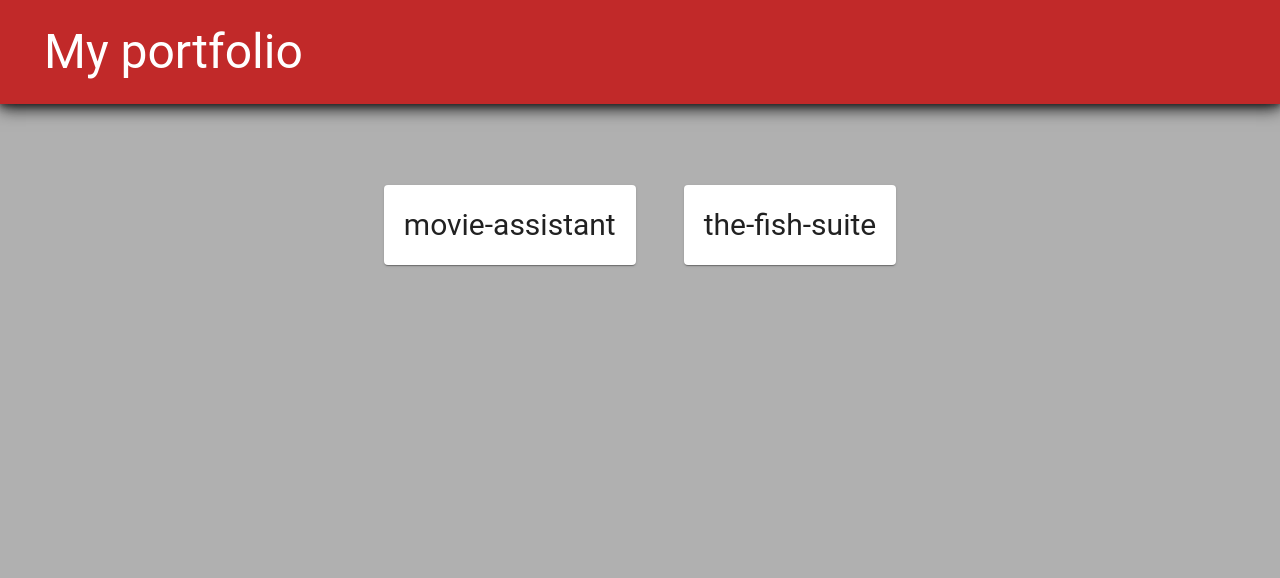
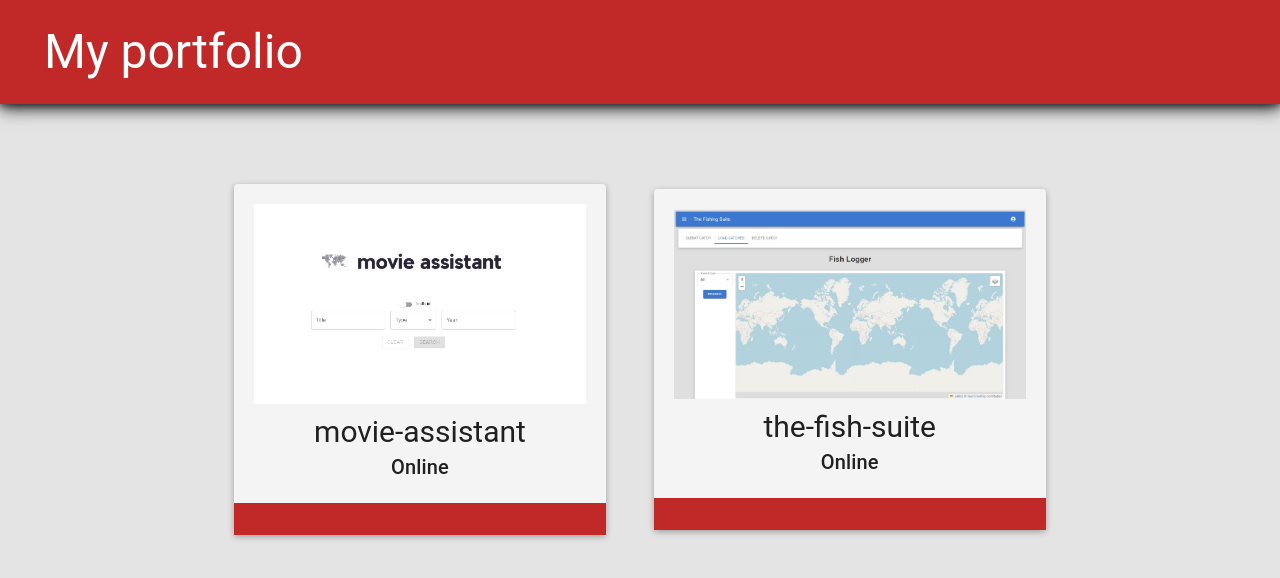
Before and after one commit to bobby1072/My-portfolio, a React (Create React App) app: page / in a window 1280 px wide. Shown: the top 578 px of the page. Built offline with nearby package versions, Linux system fonts and the light colour scheme; the HTML template or start-up script is replaced by a standard one.

Commit message:
Finish small media tab and create big one

```diff
--- a/src/App.css
+++ b/src/App.css
@@ -2,7 +2,8 @@
   text-align: center;
   font-size: calc(10px + 2vmin);
   min-height: 100vh;
-  background-color: #b0b0b0;
+  background-color: #E4E4E4;
+  font-family: 'Open Sans', sans-serif;
   font-size: calc(10px + 2vmin);
   color: rgb(0, 0, 0);
 }
--- a/src/common/IApplication.ts
+++ b/src/common/IApplication.ts
@@ -1,7 +1,8 @@
 export default interface IApplication {
-  image?: string;
+  image?: any;
   name: string;
   description: string;
+  online: boolean;
   githubUrl?: string;
   desktopApp?: IDesktopApp;
   webApp?: IWebApp;
--- a/src/components/SmallProjectTab.tsx
+++ b/src/components/SmallProjectTab.tsx
@@ -1,24 +1,61 @@
-import { Grid, Paper, Typography } from "@mui/material";
+import { Box, Grid, Paper, Typography, useTheme } from "@mui/material";
 import IApplication from "../common/IApplication";
 interface ISmallProjectTabProps {
   project: IApplication;
 }
 export default function SmallProjectTab(props: ISmallProjectTabProps) {
   const { project } = props;
+  const theme = useTheme();
   return (
-    <Paper>
+    <Paper
+      sx={{
+        backgroundColor: "#F4F4F4",
+        boxShadow: "0 2px 6px rgba(0, 0, 0, 0.3)",
+      }}
+    >
       <Grid
         container
         direction="column"
         justifyContent="center"
         alignItems="center"
-        sx={{ padding: 2.5 }}
       >
         <Grid item>
-          <Typography variant="h5" fontSize={30}>
-            {project.name}
-          </Typography>
+          <Grid
+            container
+            direction="column"
+            justifyContent="center"
+            alignItems="center"
+            sx={{ padding: 2.5 }}
+          >
+            {project.image && (
+              <Grid item>
+                <Box
+                  component="img"
+                  alt={project.name}
+                  src={project.image}
+                  sx={{ maxWidth: "44vh", maxHeight: "25vh" }}
+                />
+              </Grid>
+            )}
+            <Grid item>
+              <Typography variant="h5" fontSize={30}>
+                {project.name}
+              </Typography>
+            </Grid>
+            <Grid item>
+              <Typography variant="subtitle2" fontSize={20}>
+                {project.online ? "Online" : "Offline"}
+              </Typography>
+            </Grid>
+          </Grid>
         </Grid>
+        <Box
+          sx={{
+            width: "100%",
+            height: theme.spacing(4),
+            backgroundColor: theme.palette.primary.main,
+          }}
+        />
       </Grid>
     </Paper>
   );
--- a/src/data/Projects.ts
+++ b/src/data/Projects.ts
@@ -1,10 +1,13 @@
 import IApplication from "../common/IApplication";
 import DesktopAppServiceProvider from "../utils/DesktopAppServiceProvider";
-
+import fishingSuitePhoto from "./images/fishingsuite.png";
+import movieAssistantPhoto from "./images/movie-assistant.png";
 export default abstract class Projects {
   public static ProjectArray: IApplication[] = [
     {
       name: "movie-assistant",
+      image: movieAssistantPhoto,
+      online: true,
       description:
         "An application used to help you find information about different types of media such as films and series.",
       desktopApp: {
@@ -15,6 +18,8 @@ export default abstract class Projects {
     },
     {
       name: "the-fish-suite",
+      image: fishingSuitePhoto,
+      online: true,
       description:
         "This application is a suite application used by fisherman to log catches and later them. It also offers a service called the fish dictionary used to search for fish species",
       webApp: {
--- a/src/index.css
+++ b/src/index.css
@@ -1,8 +1,6 @@
 body {
   margin: 0;
-  font-family: -apple-system, BlinkMacSystemFont, 'Segoe UI', 'Roboto', 'Oxygen',
-    'Ubuntu', 'Cantarell', 'Fira Sans', 'Droid Sans', 'Helvetica Neue',
-    sans-serif;
+  font-family: 'Open Sans', sans-serif;
   -webkit-font-smoothing: antialiased;
   -moz-osx-font-smoothing: grayscale;
 }
--- a/src/pages/MainPage.tsx
+++ b/src/pages/MainPage.tsx
@@ -8,7 +8,7 @@ export default function MainPage() {
         <Box
           sx={{
             boxShadow: "0 4px 16px rgba(0, 0, 0, 0.9)",
-            mb: 10,
+            mb: 6,
           }}
         >
           <AppBar position="static" sx={{ padding: 2.5 }}>
@@ -22,7 +22,7 @@ export default function MainPage() {
           direction="column"
           justifyContent="center"
           alignItems="center"
-          sx={{ padding: 0.1 }}
+          sx={{ padding: 4 }}
         >
           <Grid item>
             <ProjectDisplay />
```
Also changed, not shown: src/data/images/fishingsuite.png (added), src/data/images/movie-assistant.png (added).
